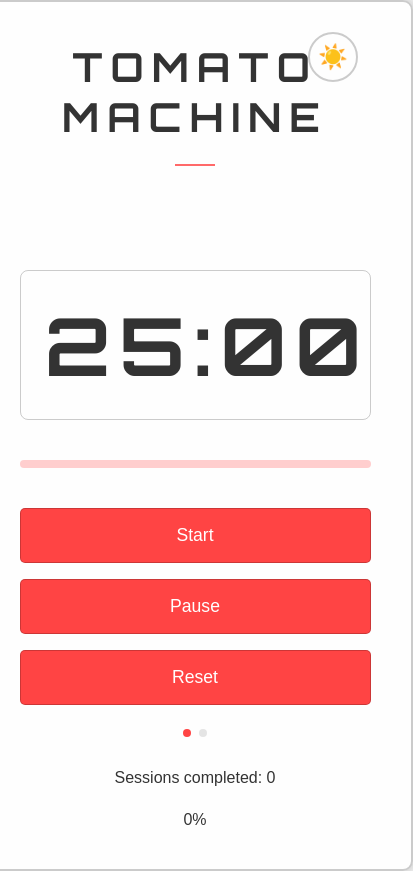
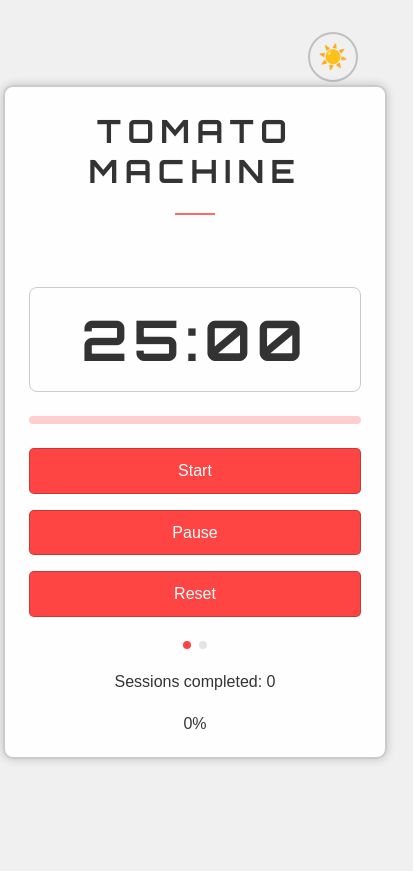
Before and after one commit to maximumaurelius/tomatomachine, a plain HTML site: page index.html in a window 390 px wide. Shown: the whole page, 413 px wide, since content can reach past the window. After the commit the page ends 844 px from the top, so only its background shows below. Drawn offline with Linux system fonts and the light colour scheme.

Commit message:
scrolling

```diff
--- a/styles.css
+++ b/styles.css
@@ -87,7 +87,7 @@ body {
 /* Timer container */
 .timer-container {
     background-color: var(--container-bg);
-    padding: 2.5rem;
+    padding: 2rem;
     border-radius: 10px;
     box-shadow: 0 0 10px rgba(0, 0, 0, 0.2);
     text-align: center;
@@ -458,3 +458,63 @@ body {
         overflow-x: hidden; /* Prevent horizontal scrolling */
     }
 }
+
+/* Adjust spacing for mobile */
+@media screen and (max-width: 768px) {
+    .timer-container {
+        padding: 1.5rem;
+        width: 85%;
+    }
+
+    .bava-title {
+        font-size: 2rem;
+        margin-bottom: 1.5rem;
+    }
+
+    .time {
+        font-size: 3.5rem;
+        padding: 1rem;
+        margin-bottom: 1.5rem;
+    }
+
+    .progress-bar {
+        margin-bottom: 1.5rem;
+    }
+
+    .mobile-controls-container {
+        margin-bottom: 1.5rem;
+    }
+
+    .current-task {
+        margin-bottom: 1.5rem;
+        font-size: 1rem;
+    }
+
+    /* Fix rainforest background */
+    body.theme-rainforest {
+        background: linear-gradient(
+            rgba(0, 0, 0, 0.2),
+            rgba(0, 0, 0, 0.2)
+        ), url('https://media.giphy.com/media/61ShberAJ0dwfREl9x/giphy.gif') center center fixed;
+        background-size: cover;
+        min-height: 100vh;
+        height: -webkit-fill-available; /* For iOS Safari */
+    }
+
+    /* Ensure the page takes up full height but prevents scrolling */
+    body {
+        min-height: 100vh;
+        min-height: -webkit-fill-available;
+        overflow: hidden;
+    }
+
+    html {
+        height: -webkit-fill-available;
+    }
+
+    /* Adjust control buttons for better fit */
+    .control-button {
+        padding: 0.8rem 1rem;
+        font-size: 1rem;
+    }
+}
```
